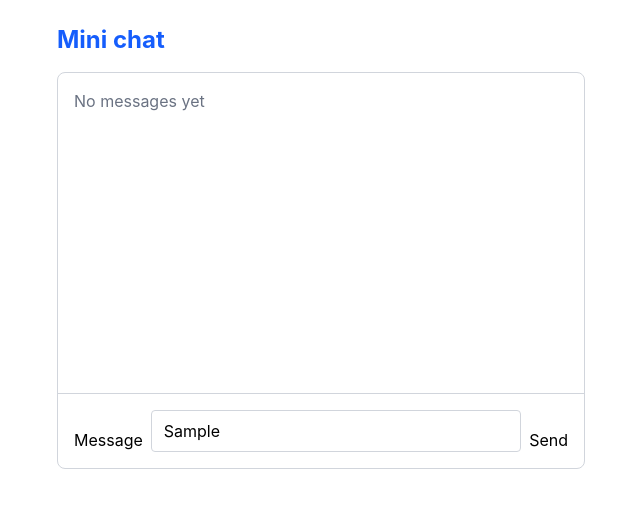
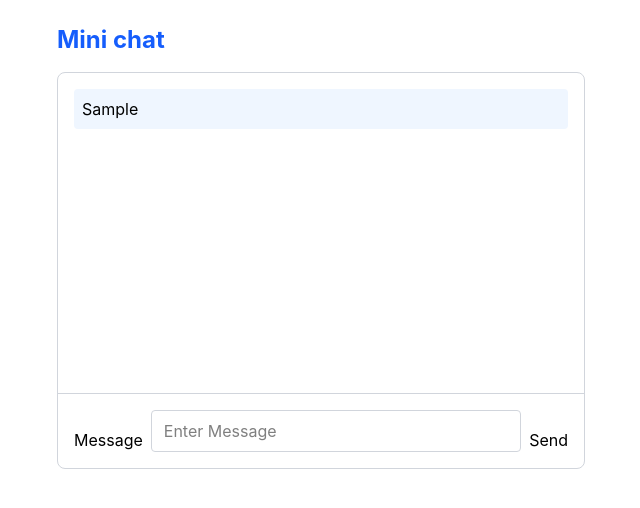
Before and after one commit to Shomen/mini-chat, a React (Vite) app: page / in a window 1280 px wide. Both pictures are taken after typing "Sample" into the empty fields and a click on the button "Send". Shown: the top 508 px of the page, without its empty margins (319-959 px from the left). Built offline with nearby package versions, Linux system fonts and the light colour scheme.

Commit message:
feat: send & display chat message

```diff
--- a/src/App.tsx
+++ b/src/App.tsx
@@ -1,19 +1,70 @@
+import {useState} from 'react'
 import './App.css'
 
+type ChatMessage = {
+  id: string
+  text: string
+}
+
 function App() {
+  const [message, setMessage] = useState('')
+  const [messages, setMessages] = useState<ChatMessage[]>([])
+
+  function handleSend() {
+    const text = message.trim()
+    if(!text) return
+
+    const newMessage: ChatMessage = {
+      id: crypto.randomUUID(),
+      text,
+    }
+
+    setMessages(
+      (prevsMessage) => [...prevsMessage,newMessage]
+    )
+    setMessage('')
+  }
 
   return (
-    <main className='mx-auto max-w-xl p-6'>
-      <h1 className='text-2xl font-bold text-blue-600'>
+    <main className="mx-auto max-w-xl p-6">
+      <h1 className="text-2xl font-bold text-blue-600">
         Mini chat
       </h1>
-      <section className='mt-4 overflow-hidden rounded-lg border border-gray-300'>
+      <section className="mt-4 overflow-hidden rounded-lg border border-gray-300">
+
         <div className="h-80 overflow-y-auto p-4">
-            <p className="text-gray-500">No messages yet</p>
+            {messages.length === 0 ? (
+              <p className="text-gray-500">No messages yet</p>
+            ) : (
+              <ul>
+                {
+                  messages.map((item) => (
+                      <li key={item.id} className='wrap-break-word rounded bg-blue-50 p-2'>
+                        {item.text}
+                      </li>
+                    )
+                  )
+                }
+              </ul>
+            )}
         </div>
-        <form onSubmit={(event) => event.preventDefault()} className='flex items-end gap-2 border-t border-gray-300 p-4'>
+
+        <form
+          onSubmit={(event) => {
+            event.preventDefault()
+            handleSend()
+          }}
+          className="flex items-end gap-2 border-t border-gray-300 p-4">
+
           <label htmlFor="message">Message</label>
-          <input placeholder='Enter Message' type="text" className='w-full rounded border border-gray-300 px-3 py-2'/>
+
+          <input id='message'
+          value={message}
+          onChange={(event) => setMessage(event.target.value)}
+          placeholder='Enter Message'
+          type="text"
+          className='w-full rounded border border-gray-300 px-3 py-2'
+          />
           <button type='submit'>Send</button>
         </form>
       </section>
```
